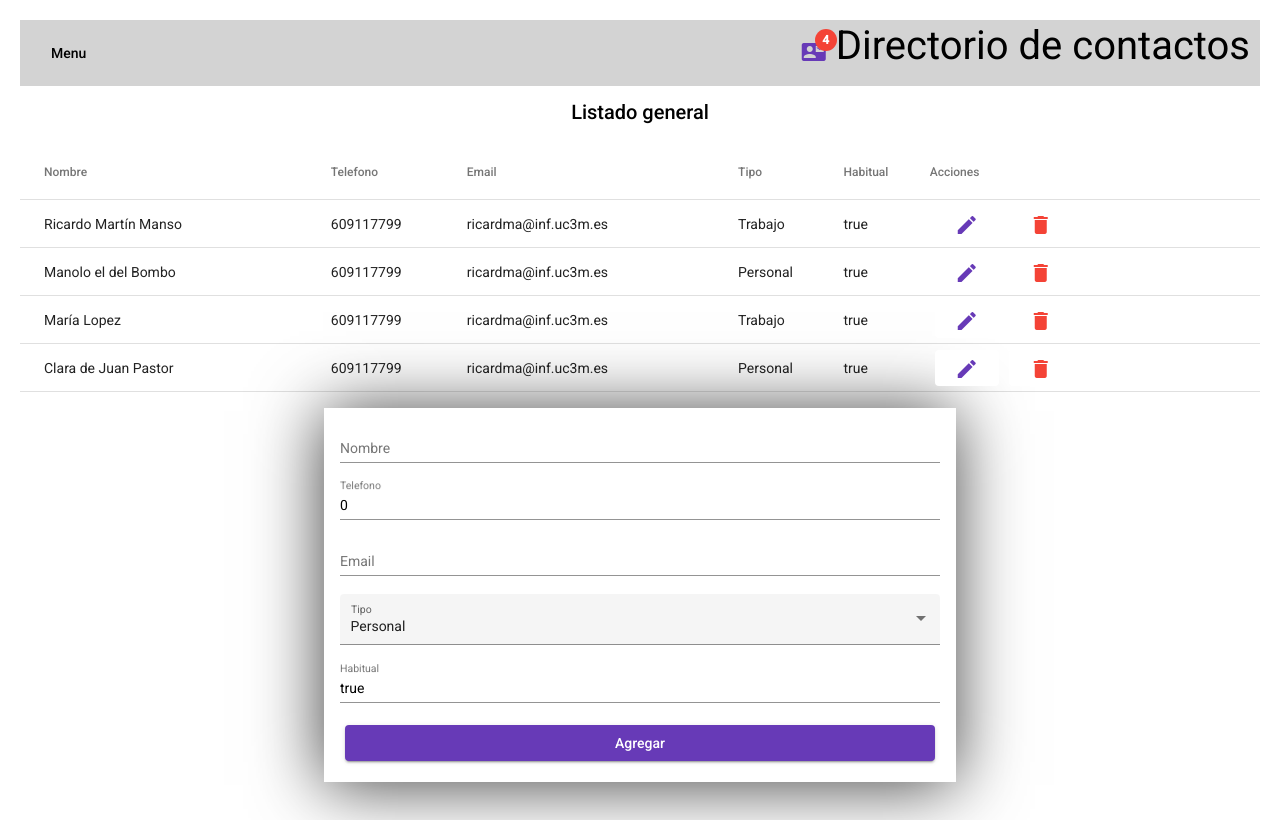
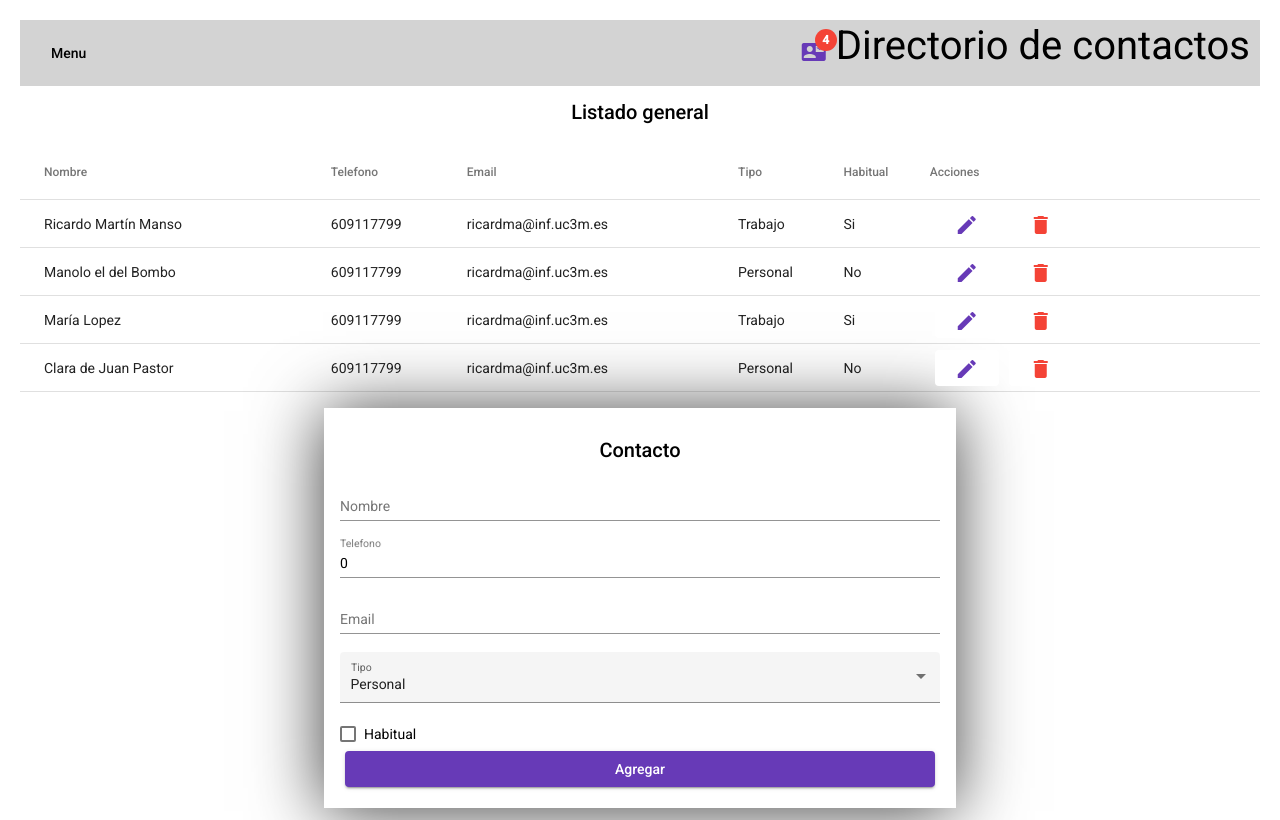
Before and after one commit to JorgeSerranoP/Practica_UIMaterial_DSI, an Angular app in the folder Micropractica4/: page / in a window 1280 px wide. Built offline with nearby package versions, Linux system fonts and the light colour scheme.

Commit message:
Funcionalidad checkbox

```diff
--- a/Micropractica4/src/app/app.component.html
+++ b/Micropractica4/src/app/app.component.html
@@ -57,6 +57,7 @@
   </div>
 
   <div class="contenedor">
+    <h2 style="text-align: center; padding-top: 10px;"> Contacto</h2>
     <mat-form-field>
       <input matInput [(ngModel)]="articuloselect.nombre" type="text" placeholder="Nombre">
     </mat-form-field>
@@ -77,9 +78,7 @@
       </mat-select>
     </mat-form-field>
 
-    <mat-form-field>
-      <input matInput [(ngModel)]="articuloselect.habitual" type="text" placeholder="Habitual">
-    </mat-form-field>
+    <mat-checkbox [(ngModel)]="checked">Habitual</mat-checkbox>
 
     <button mat-raised-button color="primary" (click)="agregar()">Agregar</button>
 
--- a/Micropractica4/src/app/app.component.ts
+++ b/Micropractica4/src/app/app.component.ts
@@ -1,3 +1,4 @@
+import { THIS_EXPR } from '@angular/compiler/src/output/output_ast';
 import { Component, ViewChild } from '@angular/core';
 import { MatTable } from '@angular/material/table';
 
@@ -11,14 +12,15 @@ export class AppComponent {
   columnas: string[] = ['Nombre', 'Telefono', 'Email', 'Tipo', 'Habitual', 'Acciones'];
 
   datos: Contacto[] =
-    [new Contacto('Ricardo Martín Manso', 609117799, 'ricardma@inf.uc3m.es', 'Trabajo', true),
-    new Contacto('Manolo el del Bombo', 609117799, 'ricardma@inf.uc3m.es', 'Personal', true),
-    new Contacto('María Lopez', 609117799, 'ricardma@inf.uc3m.es', 'Trabajo', true),
-    new Contacto('Clara de Juan Pastor', 609117799, 'ricardma@inf.uc3m.es', 'Personal', true),
+    [new Contacto('Ricardo Martín Manso', 609117799, 'ricardma@inf.uc3m.es', 'Trabajo', "Si"),
+    new Contacto('Manolo el del Bombo', 609117799, 'ricardma@inf.uc3m.es', 'Personal', "No"),
+    new Contacto('María Lopez', 609117799, 'ricardma@inf.uc3m.es', 'Trabajo', "Si"),
+    new Contacto('Clara de Juan Pastor', 609117799, 'ricardma@inf.uc3m.es', 'Personal', "No"),
     ];
 
-  articuloselect: Contacto = new Contacto("", 0, "", "", true);
+  articuloselect: Contacto = new Contacto("", 0, "", "", "");
   selected = 'Personal';
+  checked = false;
 
   @ViewChild(MatTable) tabla1!: MatTable<Contacto>;
 
@@ -30,13 +32,18 @@ export class AppComponent {
   }
 
   agregar() {
+    if (this.checked) {
+      this.articuloselect.habitual = "Si"
+    } else {
+      this.articuloselect.habitual = "No"
+    }
     this.datos.push(new Contacto(this.articuloselect.nombre, this.articuloselect.telefono, this.articuloselect.email, this.selected, this.articuloselect.habitual));
     this.tabla1.renderRows();
-    this.articuloselect = new Contacto("", 609117799, "", "", true);
+    this.articuloselect = new Contacto("", 609117799, "", "", "");
   }
 }
 
 export class Contacto {
-  constructor(public nombre: string, public telefono: number, public email: string, public tipo: string, public habitual: boolean) {
+  constructor(public nombre: string, public telefono: number, public email: string, public tipo: string, public habitual: string) {
   }
 }
--- a/Micropractica4/src/app/app.module.ts
+++ b/Micropractica4/src/app/app.module.ts
@@ -12,6 +12,8 @@ import { MatIconModule } from '@angular/material/icon';
 import { MatMenuModule } from '@angular/material/menu';
 import { MatSelectModule } from '@angular/material/select';
 import { MatBadgeModule } from '@angular/material/badge';
+import { MatCheckboxModule } from '@angular/material/checkbox';
+import { MatExpansionModule } from '@angular/material/expansion';
 import { ListaContactosComponent } from './lista-contactos/lista-contactos.component';
 
 @NgModule({
@@ -29,6 +31,8 @@ import { ListaContactosComponent } from './lista-contactos/lista-contactos.compo
     MatMenuModule,
     MatSelectModule,
     MatBadgeModule,
+    MatCheckboxModule,
+    MatExpansionModule,
     FormsModule
   ],
   providers: [],
```
